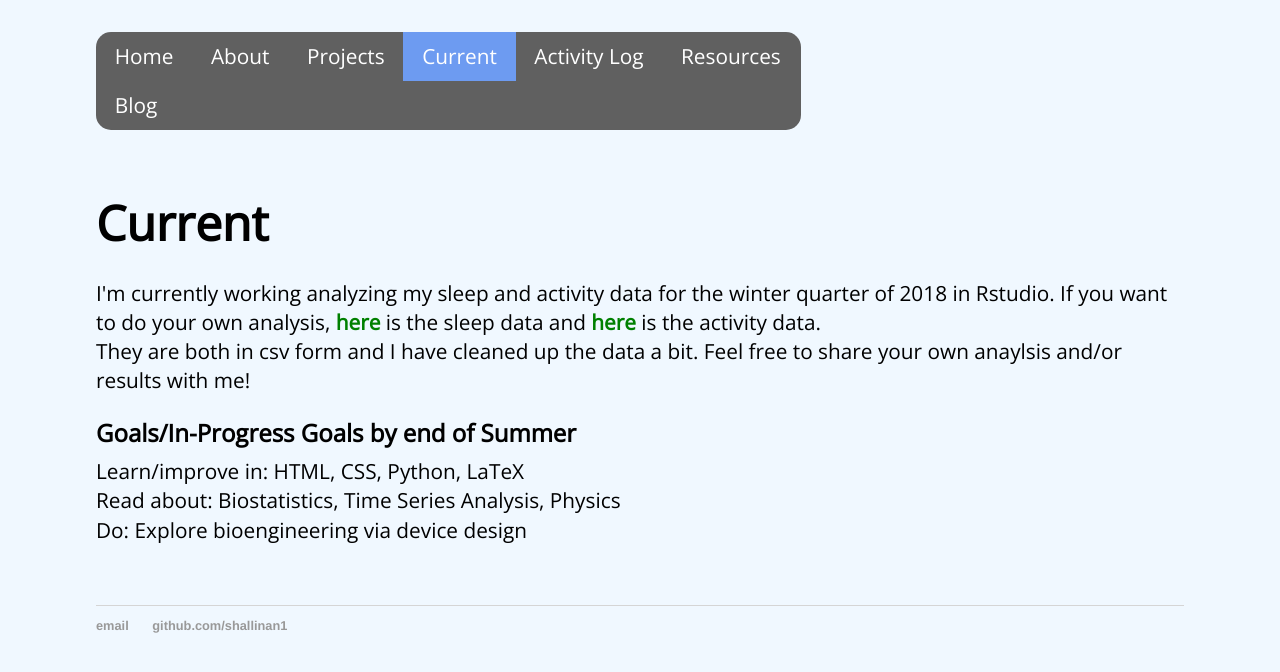
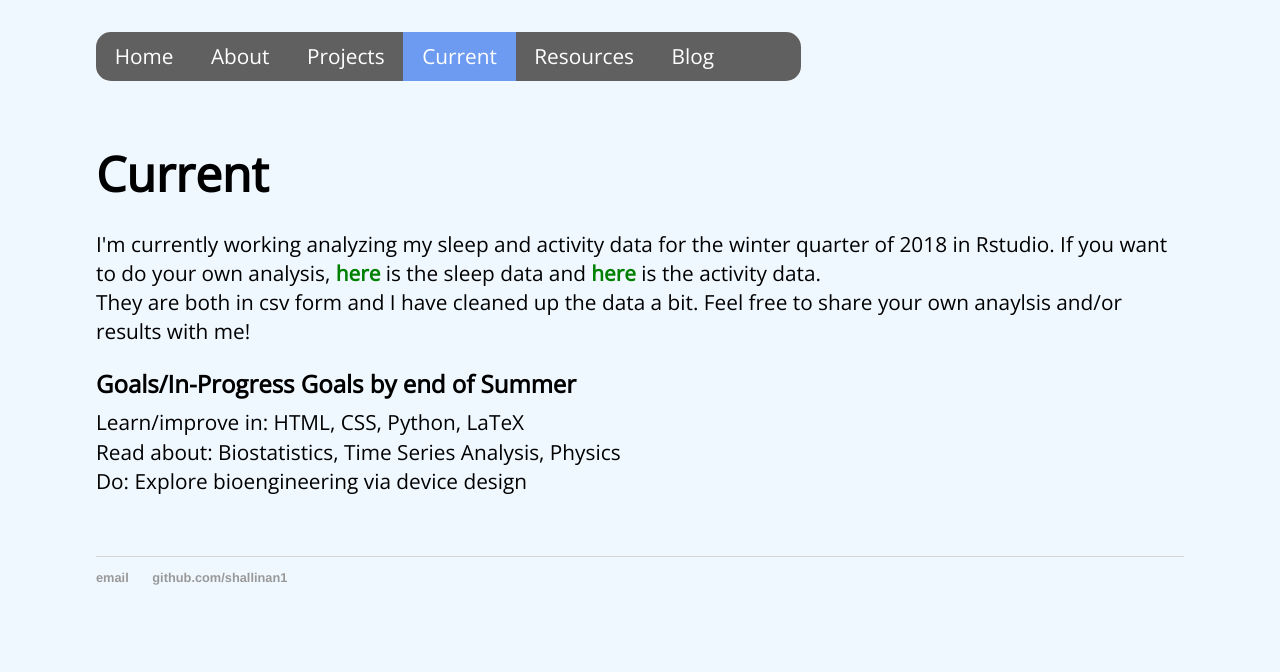
Before and after one commit to shallinan1/shallinan1.github.io, a Jekyll site: the page built from current/index.html, in a window 1280 px wide. Shown: the top 672 px of the page. Built offline with Jekyll 4.4.1, drawn with Linux system fonts in a browser that asks for light colours.

Commit message:
Update current.html

```diff
--- a/_layouts/current.html
+++ b/_layouts/current.html
@@ -13,7 +13,6 @@
 				><li><a href="/about">About</a></li
 				><li><a href="/projects">Projects</a></li
 				><li><a class = "active" href="/current">Current</a></li
-				><li><a href="/activitylog">Activity Log</a></li
 				><li><a href="/resources">Resources</a></li
 				><li><a href="/blog">Blog</a></li>
 				</font>
```
